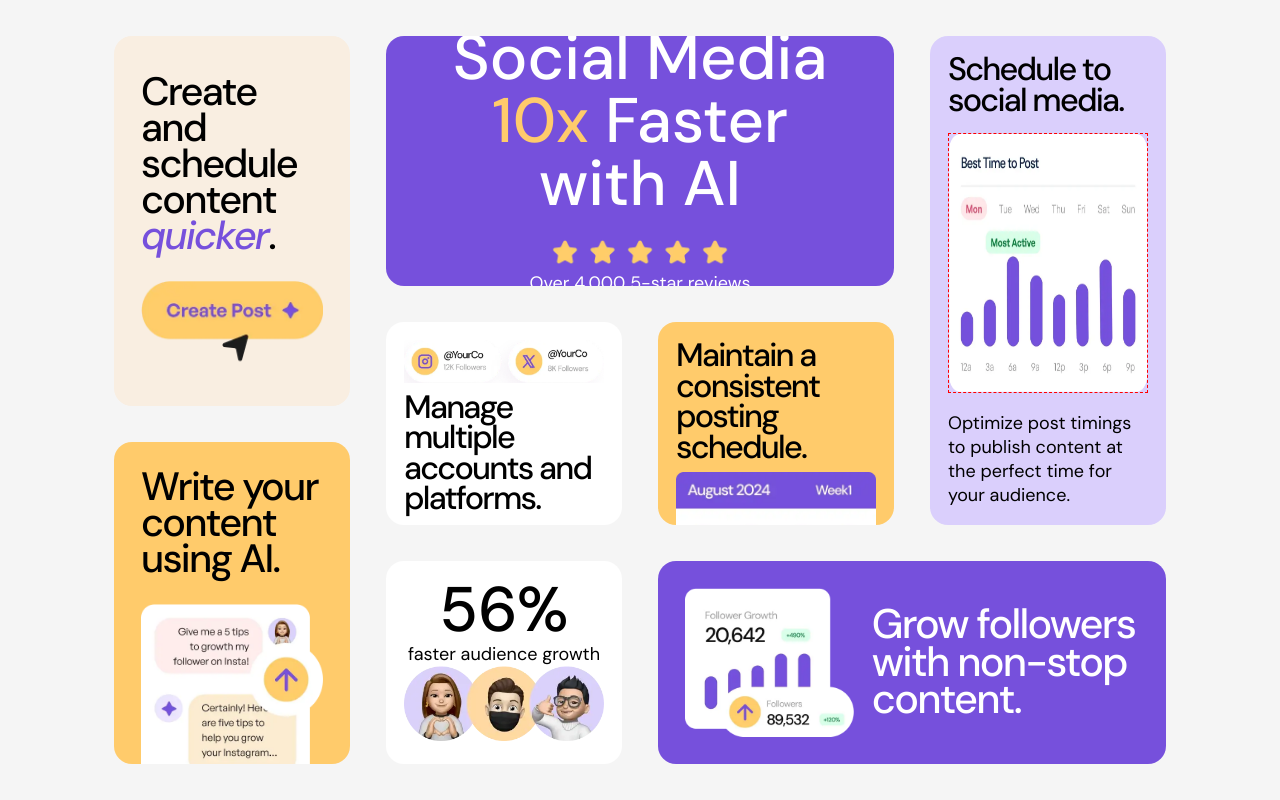
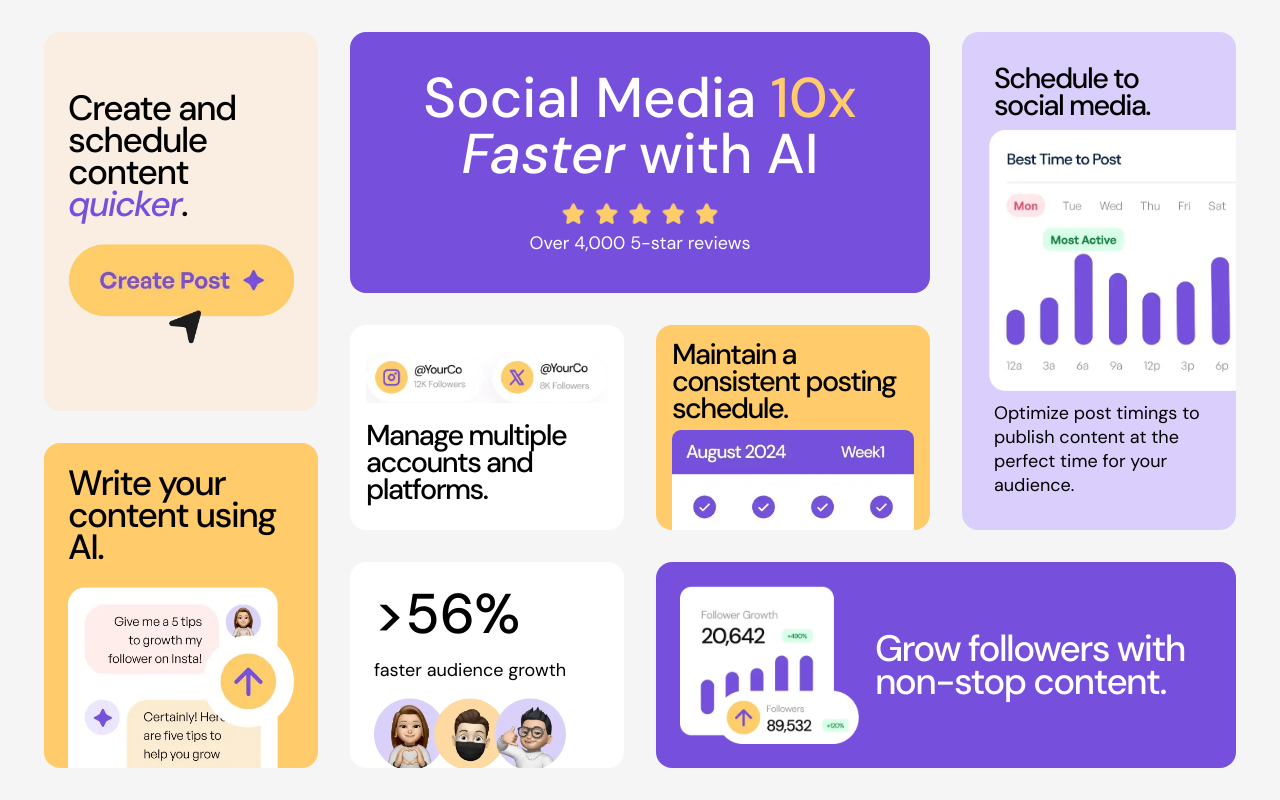
Before and after one commit to glz-rob/bento-grid, a plain HTML site: page index.html in a window 1280 px wide. Drawn offline with Linux system fonts and the light colour scheme.

Commit message:
Bento grid for Laptop

```diff
--- a/css/style.css
+++ b/css/style.css
@@ -8,7 +8,7 @@
 }
 
 :root {
-    font-size: 18px;
+    font-size: 16px;
 
     --PURPLE-100: hsl(254, 88%, 90%);
     --PURPLE-500: hsl(256, 67%, 59%);
@@ -118,6 +118,16 @@ body {
     line-height: clamp(1.5rem, 6vw, 2.1rem);
 }
 
+/* BENTO 6*/
+.bento-container:nth-child(6) {
+    gap: 1rem;
+    justify-content: space-evenly;
+    padding: 1.5rem;
+    text-align: start;
+}
+
+.bento-container:nth-child(6) img { width: 60%; }
+
 /* BENTO 7, 8*/
 .bento-container:is(:nth-child(7),:nth-child(8)) {
     align-items: start;
@@ -165,23 +175,29 @@ body {
         grid-template-columns: repeat(2, 1fr);
     }
 
-    .bento-container:nth-child(1) {
-        grid-column: span 2;
+    .bento-container:nth-child(1) { grid-column: span 2; }
+    .bento-container:nth-child(7) { grid-row: span 2;}
+
+    .bento-container:nth-child(7) {
+        justify-content: center;
+        flex-flow: column;
+        gap: 1.5rem;
+        grid-row: 3 / span 2;
     }
 }
 
 /* LARGE */
-@media screen and (min-width: 1100px) {
+@media screen and (min-width: 1100px) and (min-height: 736px) {
     body {
         grid-template-columns: repeat(4, 1fr);
         grid-template-rows: 3fr 1fr 1fr 1fr 1fr;
         height: 100vh;
-        max-width: 85vw;
+        max-width: 76.5rem;
         margin: auto;
     }
 
     .bento-container:nth-child(1) {
-        grid-column: 2 / span 2;
+        grid-column: span 2;
     }
 
     .bento-container:nth-child(2) {
@@ -193,17 +209,27 @@ body {
     }
 
     .bento-container:nth-child(4) {
-        align-items: start;
+        align-items: end;
+        gap: 0.5rem;
         grid-column: 4;
         grid-row: 1 / span 3;
-        padding: none;
+        justify-content: space-around;
+        overflow: hidden;
+        padding: 2rem 0;
+        position: relative;
         text-align: start;
     }
 
+    .bento-container:nth-child(4) *:not(img) {
+        padding: 0rem 2rem;
+    }
+
     .bento-container:nth-child(4) img {
-        /* margin-right: 10%; */
-        border: var(--TEST-BORDER);
-        transform: translate(0 10px);
+        object-fit: scale-down;
+        object-position: left;
+        margin-right: -60%;
+        max-width: none;
+        width: 150%;
     }
 
     .bento-container:nth-child(5) {
@@ -220,6 +246,10 @@ body {
         grid-row: 4 / span 2;
     }
 
+    .bento-container:nth-child(6) img {
+        width: 85%;
+    }
+
     .bento-container:nth-child(7) {
         justify-content: center;
         flex-flow: column;
@@ -229,7 +259,7 @@ body {
     }
 
     .bento-container:nth-child(8) {
-        justify-content: space-between;
+        justify-content: space-evenly;
         flex-flow: column;
         gap: 1.5rem;
         grid-column: 1;
--- a/index.html
+++ b/index.html
@@ -12,7 +12,7 @@
 </head>
 <body>
   <div class="bento-container bg-purple">
-    <span class="header">Social Media <span class="yellow">10x</span> Faster with AI</span>
+    <span class="header">Social Media <span class="yellow">10x</span> <span class="italic">Faster</span> with AI</span>
     <img src="assets/images/illustration-five-stars.webp" alt="five stars">
     Over 4,000 5-star reviews
   </div>
@@ -30,7 +30,7 @@
   <div class="bento-container bg-purple-100">
     <span class="header3">Schedule to social media.</span>
     <img src="assets/images/illustration-schedule-posts.webp" alt="best time to post">
-    Optimize post timings to publish content at the perfect time for your audience.
+    <p>Optimize post timings to publish content at the perfect time for your audience.</p>
   </div>
 
   <div class="bento-container bg-purple">
@@ -39,7 +39,7 @@
   </div>
 
   <div class="bento-container bg-white">
-    <span class="header">56%</span> faster audience growth
+    <span class="header">>56%</span> faster audience growth
     <img src="assets/images/illustration-audience-growth.webp" alt="audience growth">
   </div>
 
```
